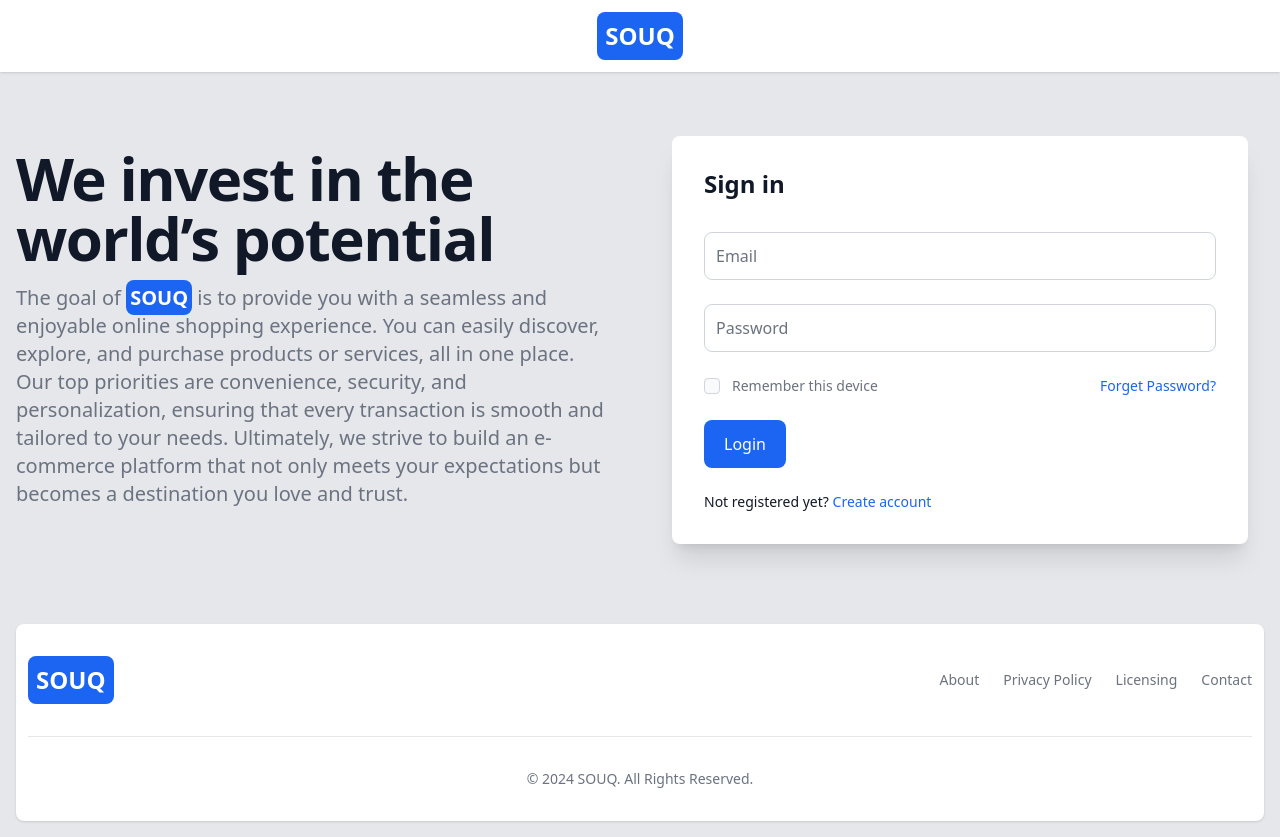
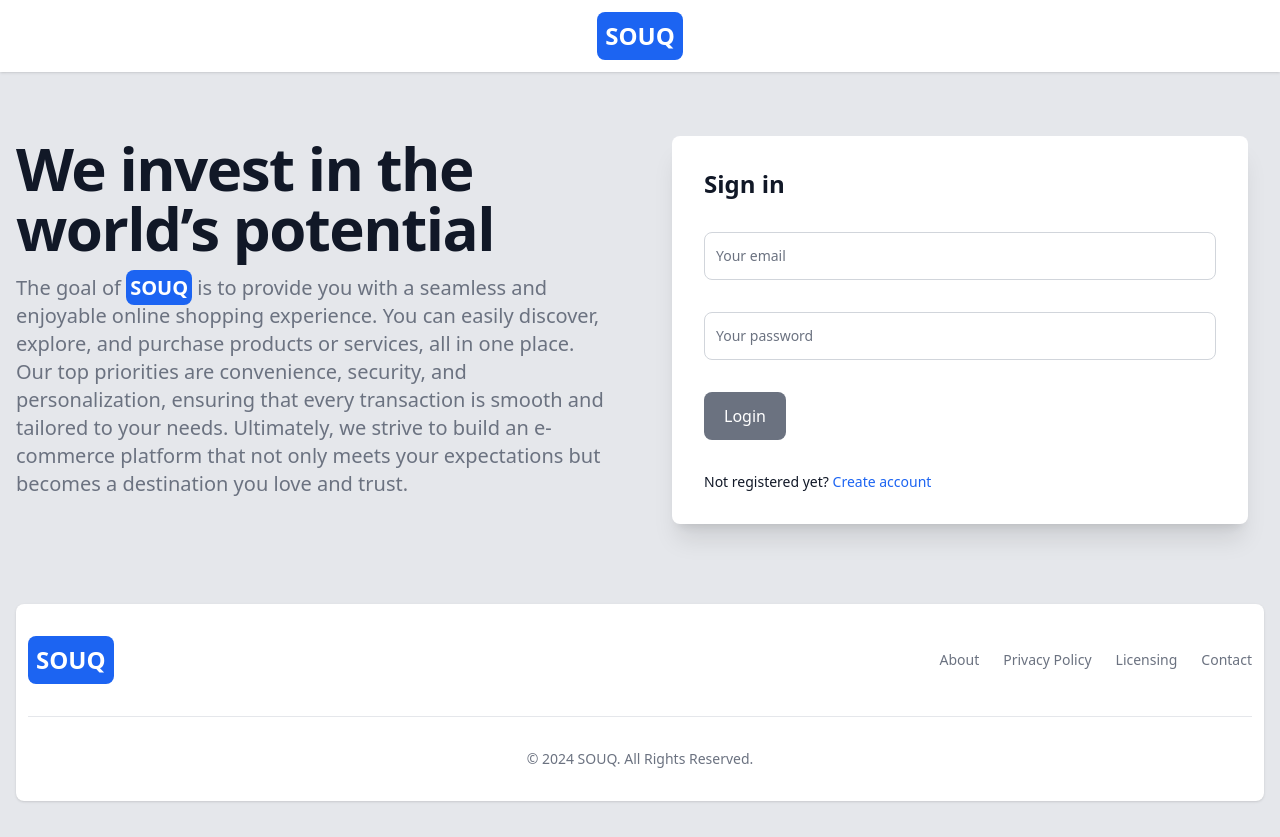
Before and after one commit to realKamel/Souqmart, an Angular app: page /login in a window 1280 px wide. Built offline with nearby package versions, Linux system fonts and the light colour scheme.

Commit message:
adding register and login design and logic

```diff
--- a/src/app/Components/log-in/log-in.component.html
+++ b/src/app/Components/log-in/log-in.component.html
@@ -32,63 +32,138 @@
 				<h2 class="text-2xl font-bold text-gray-900 dark:text-white">
 					Sign in
 				</h2>
-				<form class="mt-8 space-y-6">
+				<form
+					class="mt-8 space-y-8"
+					(ngSubmit)="loginUser()"
+					[formGroup]="loginForm"
+				>
+					<div>
 						<div class="relative">
 							<input
+								formControlName="email"
 								type="email"
 								id="floating_email"
 								class="block px-2.5 pb-2.5 pt-4 w-full text-sm text-gray-900 bg-transparent rounded-lg border-1 border-gray-300 appearance-none dark:text-white dark:border-gray-600 dark:focus:border-blue-500 focus:outline-none focus:ring-0 focus:border-blue-600 peer"
 								placeholder=" "
+								[ngClass]="{
+									'dark:border-red-500 border-red-600 dark:focus:border-red-500 focus:border-red-600':
+										(loginForm.get('email')?.errors &&
+											loginForm.get('email')?.touched) ||
+										(loginForm.get('email')?.errors &&
+											loginForm.get('email')?.dirty),
+									'border-gray-300 dark:border-gray-600 dark:focus:border-blue-500 focus:border-blue-600':
+										!(
+											(loginForm.get('email')?.errors &&
+												loginForm.get('email')
+													?.touched) ||
+											(loginForm.get('email')?.errors &&
+												loginForm.get('email')?.dirty)
+										)
+								}"
 							/>
 							<label
 								for="floating_email"
-							class="absolute text-md text-gray-500 dark:text-gray-400 duration-300 transform -translate-y-4 scale-75 top-2 z-10 origin-[0] bg-white dark:bg-gray-900 px-2 peer-focus:px-2 peer-focus:text-blue-600 peer-focus:dark:text-blue-500 peer-placeholder-shown:scale-100 peer-placeholder-shown:-translate-y-1/2 peer-placeholder-shown:top-1/2 peer-focus:top-2 peer-focus:scale-75 peer-focus:-translate-y-4 rtl:peer-focus:translate-x-1/4 rtl:peer-focus:left-auto start-1"
-							>Email</label
+								[ngClass]="{
+									'text-red-600 dark:text-red-800  peer-focus:text-red-600 peer-focus:dark:text-red-500':
+										(loginForm.get('email')?.errors &&
+											loginForm.get('email')?.touched) ||
+										(loginForm.get('email')?.errors &&
+											loginForm.get('email')?.dirty)
+								}"
+								class="absolute text-sm text-gray-500 dark:text-gray-400 duration-300 transform -translate-y-4 scale-75 top-2 z-10 origin-[0] bg-white dark:bg-gray-900 px-2 peer-focus:px-2 peer-focus:text-blue-600 peer-focus:dark:text-blue-500 peer-placeholder-shown:scale-100 peer-placeholder-shown:-translate-y-1/2 peer-placeholder-shown:top-1/2 peer-focus:top-2 peer-focus:scale-75 peer-focus:-translate-y-4 rtl:peer-focus:translate-x-1/4 rtl:peer-focus:left-auto start-1"
+								>Your email</label
 							>
 						</div>
+						@if ((loginForm.get('email')?.errors&&
+						loginForm.get('email')?.touched)||(loginForm.get('email')?.errors&&
+						loginForm.get('email')?.dirty)) {
+						<p
+							id="outlined_error_help"
+							class="mt-2 text-xs text-red-600 dark:text-red-400"
+						>
+							@if (loginForm.get('email')?.getError('required'))
+							{<span class="font-medium"
+								>Your Email is required</span
+							>} @if (loginForm.get('email')?.getError('email'))
+							{<span class="font-medium"
+								>Your Email Must be like mail&#64;mail.com</span
+							>}
+						</p>
+						}
+					</div>
 
+					<div>
 						<div class="relative">
 							<input
+								formControlName="password"
 								type="password"
+								autocomplete
 								id="floating_password"
 								class="block px-2.5 pb-2.5 pt-4 w-full text-sm text-gray-900 bg-transparent rounded-lg border-1 border-gray-300 appearance-none dark:text-white dark:border-gray-600 dark:focus:border-blue-500 focus:outline-none focus:ring-0 focus:border-blue-600 peer"
 								placeholder=" "
+								[ngClass]="{
+									'dark:border-red-500 border-red-600 dark:focus:border-red-500 focus:border-red-600':
+										(loginForm.get('password')?.errors &&
+											loginForm.get('password')
+												?.touched) ||
+										(loginForm.get('password')?.errors &&
+											loginForm.get('password')?.dirty),
+									'border-gray-300 dark:border-gray-600 dark:focus:border-blue-500 focus:border-blue-600':
+										!(
+											(loginForm.get('password')
+												?.errors &&
+												loginForm.get('password')
+													?.touched) ||
+											(loginForm.get('password')
+												?.errors &&
+												loginForm.get('password')
+													?.dirty)
+										)
+								}"
 							/>
 							<label
 								for="floating_password"
-							class="absolute text-md text-gray-500 dark:text-gray-400 duration-300 transform -translate-y-4 scale-75 top-2 z-10 origin-[0] bg-white dark:bg-gray-900 px-2 peer-focus:px-2 peer-focus:text-blue-600 peer-focus:dark:text-blue-500 peer-placeholder-shown:scale-100 peer-placeholder-shown:-translate-y-1/2 peer-placeholder-shown:top-1/2 peer-focus:top-2 peer-focus:scale-75 peer-focus:-translate-y-4 rtl:peer-focus:translate-x-1/4 rtl:peer-focus:left-auto start-1"
-							>Password</label
+								[ngClass]="{
+									'text-red-600 dark:text-red-800  peer-focus:text-red-600 peer-focus:dark:text-red-500':
+										(loginForm.get('password')?.errors &&
+											loginForm.get('password')
+												?.touched) ||
+										(loginForm.get('password')?.errors &&
+											loginForm.get('password')?.dirty)
+								}"
+								class="absolute text-sm text-gray-500 dark:text-gray-400 duration-300 transform -translate-y-4 scale-75 top-2 z-10 origin-[0] bg-white dark:bg-gray-900 px-2 peer-focus:px-2 peer-focus:text-blue-600 peer-focus:dark:text-blue-500 peer-placeholder-shown:scale-100 peer-placeholder-shown:-translate-y-1/2 peer-placeholder-shown:top-1/2 peer-focus:top-2 peer-focus:scale-75 peer-focus:-translate-y-4 rtl:peer-focus:translate-x-1/4 rtl:peer-focus:left-auto start-1"
+								>Your password</label
 							>
 						</div>
-					<div class="flex items-start">
-						<div class="flex items-center h-5">
-							<input
-								id="remember"
-								aria-describedby="remember"
-								name="remember"
-								type="checkbox"
-								class="w-4 h-4 border-gray-300 rounded bg-gray-50 focus:ring-3 focus:ring-blue-300 dark:focus:ring-blue-600 dark:ring-offset-gray-800 dark:bg-gray-700 dark:border-gray-600"
-								required
-							/>
+						@if ((loginForm.get('password')?.errors&&
+						loginForm.get('password')?.touched)||(loginForm.get('password')?.errors&&
+						loginForm.get('password')?.dirty)) {
+						<p
+							id="outlined_error_help"
+							class="mt-2 text-xs text-red-600 dark:text-red-400"
+						>
+							@if
+							(loginForm.get('password')?.getError('required'))
+							{<span class="font-medium"
+								>Your password is required</span
+							>} @if
+							(loginForm.get('password')?.getError('pattern'))
+							{<span class="font-medium"
+								>Your password Must at least 6 characters</span
+							>}
+						</p>
+						}
 					</div>
-						<div class="ms-3 text-sm">
-							<label
-								for="remember"
-								class="font-medium text-gray-500 dark:text-gray-400"
-								>Remember this device</label
+
+					<button
+						[disabled]="loginForm.invalid"
+						type="submit"
+						class="w-full px-5 py-3 text-base disabled:bg-gray-500 disabled:cursor-not-allowed font-medium text-center text-white bg-blue-600 transition-all rounded-lg hover:bg-blue-800 focus:ring-4 focus:ring-blue-300 sm:w-auto dark:bg-blue-600 dark:hover:bg-blue-700 dark:focus:ring-blue-800"
 					>
-						</div>
-						<a
-							routerLink="/forget"
-							class="ms-auto text-sm font-medium text-blue-600 hover:underline dark:text-blue-500"
-							>Forget Password?</a
-						>
-					</div>
-					<button
-						type="submit"
-						class="w-full px-5 py-3 text-base font-medium text-center text-white bg-blue-600 transition-all rounded-lg hover:bg-blue-800 focus:ring-4 focus:ring-blue-300 sm:w-auto dark:bg-blue-600 dark:hover:bg-blue-700 dark:focus:ring-blue-800"
-					>
-						Login
+						@if (isLoading()) {<i
+							class="fa-solid fa-spinner fa-spin fa-lg text-white"
+						></i>
+						}@else {Login}
 					</button>
 					<div
 						class="text-sm font-medium text-gray-900 dark:text-white"
--- a/src/app/Components/log-in/log-in.component.ts
+++ b/src/app/Components/log-in/log-in.component.ts
@@ -1,11 +1,61 @@
-import { Component } from '@angular/core';
-import { RouterLink } from '@angular/router';
+import { NgClass } from '@angular/common';
+import { Component, inject, OnDestroy, signal } from '@angular/core';
+import {
+	FormControl,
+	FormGroup,
+	ReactiveFormsModule,
+	Validators,
+} from '@angular/forms';
+import { Router, RouterLink } from '@angular/router';
+import { AuthService } from '../../Services/auth.service';
+import { ToastrService } from 'ngx-toastr';
+import { finalize, Subject, takeUntil } from 'rxjs';
 
 @Component({
 	selector: 'app-log-in',
 	standalone: true,
-	imports: [RouterLink],
+	imports: [RouterLink, ReactiveFormsModule, NgClass],
 	templateUrl: './log-in.component.html',
 	styleUrl: './log-in.component.css',
 })
-export class LogInComponent {}
+export class LogInComponent implements OnDestroy {
+	readonly _AuthService = inject(AuthService);
+	readonly _ToastrService = inject(ToastrService);
+	readonly _Router = inject(Router);
+	isLoading = signal(false);
+	private destroy$ = new Subject<void>();
+
+	loginForm: FormGroup = new FormGroup({
+		email: new FormControl(null, [Validators.required, Validators.email]),
+		password: new FormControl(null, [
+			Validators.required,
+			Validators.pattern(/^\w{6}$/),
+		]),
+	});
+	loginUser(): void {
+		if (this.loginForm.valid) {
+			this.isLoading.set(true);
+			this._AuthService
+				.signIn(this.loginForm.value)
+				.pipe(
+					finalize(() => {
+						this.isLoading.set(false);
+					}),
+					takeUntil(this.destroy$)
+				)
+				.subscribe({
+					next: (res) => {
+						this._ToastrService.success(res.message, 'Souq');
+						this._AuthService.setUserToken(res.token);
+						this._Router.navigate(['/home']);
+					},
+				});
+		} else {
+			this.loginForm.markAllAsTouched();
+		}
+	}
+	ngOnDestroy(): void {
+		this.destroy$.next();
+		this.destroy$.complete();
+	}
+}
--- a/src/app/Components/register/register.component.html
+++ b/src/app/Components/register/register.component.html
@@ -244,21 +244,16 @@
 								>Confirm password</label
 							>
 						</div>
-						@if ((registerForm.errors&&
-						registerForm.get('rePassword')?.touched)||(registerForm.errors&&
-						registerForm.get('rePassword')?.dirty)) {
+						@if (registerForm.getError('mismatch') &&
+						(registerForm.get('rePassword')?.touched
+						||registerForm.get('rePassword')?.dirty) ) {
 						<p
 							id="outlined_error_help"
 							class="mt-2 text-xs text-red-600 dark:text-red-400"
 						>
-							@if
-							(registerForm.get('rePassword')?.getError('required'))
-							{<span class="font-medium"
-								>Your rePassword is required</span
-							>} @if (registerForm.getError('mismatch')) {<span
-								class="font-medium"
+							<span class="font-medium"
 								>Password Does not match</span
-							>}
+							>
 						</p>
 						}
 					</div>
--- a/src/app/Components/register/register.component.ts
+++ b/src/app/Components/register/register.component.ts
@@ -40,7 +40,7 @@ export class RegisterComponent implements OnDestroy {
 				Validators.required,
 				Validators.pattern(/^\w{6,}$/),
 			]),
-			rePassword: new FormControl(null, [Validators.minLength(6)]),
+			rePassword: new FormControl(null, [Validators.minLength(1)]),
 			phone: new FormControl(null, [
 				Validators.required,
 				Validators.pattern(/^01[0125]\d{8}$/),
--- a/src/app/Services/auth.service.ts
+++ b/src/app/Services/auth.service.ts
@@ -1,6 +1,6 @@
 /* eslint-disable @typescript-eslint/no-explicit-any */
 import { HttpClient } from '@angular/common/http';
-import { inject, Injectable } from '@angular/core';
+import { inject, Injectable, signal } from '@angular/core';
 import { Observable } from 'rxjs';
 import { environment } from '../Environments/environment';
 import { jwtDecode } from 'jwt-decode';
@@ -11,7 +11,7 @@ import { IUser } from '../Interfaces/iuser';
 })
 export class AuthService {
 	private _HttpClient = inject(HttpClient);
-  userData!: IUser;
+	userData = signal({} as IUser);
 
 	signUp(userDate: object): Observable<any> {
 		return this._HttpClient.post(
@@ -48,13 +48,12 @@ export class AuthService {
 
 	setUserToken(s: string) {
 		localStorage.setItem('userToken', s);
-    console.log(s);
-    this.userData = jwtDecode(s);
+		this.userData.set(jwtDecode(s));
 	}
 	getUserToken() {
 		const t = localStorage.getItem('userToken');
 		if (t !== null) {
-      this.userData = jwtDecode(t);
+			this.userData.set(jwtDecode(t));
 		}
 		return t;
 	}
```
Lines whose indentation alone changed are shown as unchanged.
